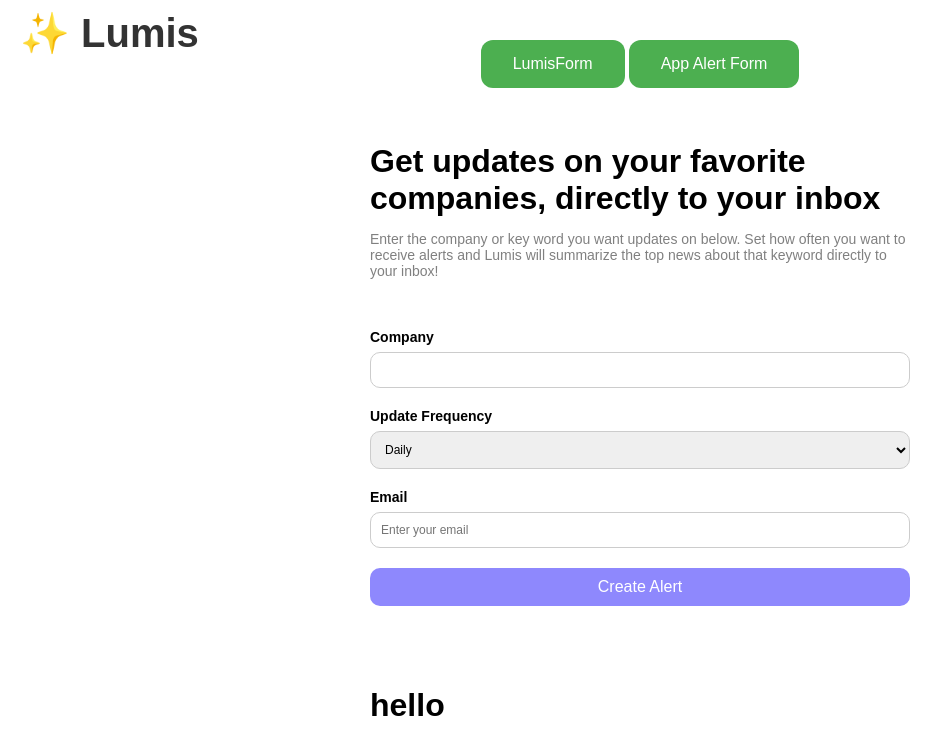
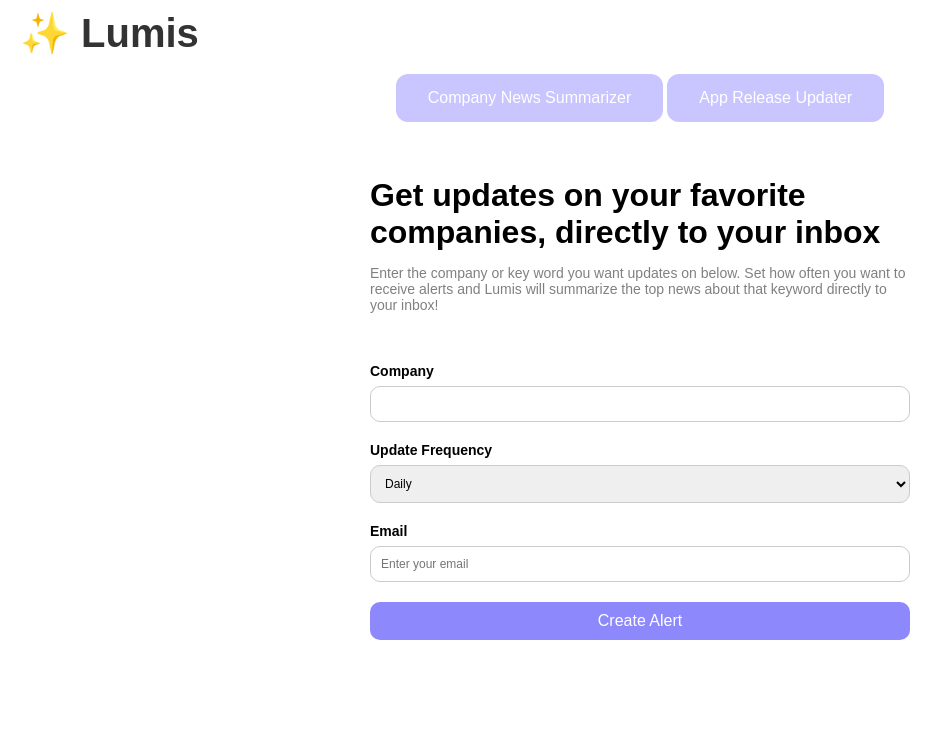
Before and after one commit to dane-dunlap/lumis-react, a React (Create React App) app: page / in a window 1280 px wide. Shown: the top 754 px of the page, without its empty margins (0-950 px from the left). Built offline with nearby package versions, Linux system fonts and the light colour scheme.

Commit message:
Visual changes

```diff
--- a/src/App.css
+++ b/src/App.css
@@ -29,7 +29,7 @@
 }
 
 .nav-button {
-  background-color: #4CAF50; /* Green */
+  background-color: #c8c5ff;
   border: none;
   color: white;
   padding: 15px 32px;
@@ -46,7 +46,7 @@
 .nav-button:hover {
   background-color: white;
   color: black;
-  border: 1px solid #4CAF50;
+  border: 1px solid #8e88fd;
 }
 
 @keyframes App-logo-spin {
--- a/src/App.js
+++ b/src/App.js
@@ -13,8 +13,8 @@ function App() {
                     ✨ Lumis
                 </div>
                 <nav className="nav">
-                    <Link to="/" className="nav-button">LumisForm</Link>
-                    <Link to="/app-alert" className="nav-button">App Alert Form</Link>
+                    <Link to="/" className="nav-button">Company News Summarizer</Link>
+                    <Link to="/app-alert" className="nav-button">App Release Updater</Link>
                 </nav>
                 <Routes>
                     <Route index element={<LumisForm />} />
--- a/src/LumisForm.js
+++ b/src/LumisForm.js
@@ -83,7 +83,7 @@ function LumisForm() {
 
 
             </div>
-            <h1>hello</h1>
+
         </div>
 
 
```
